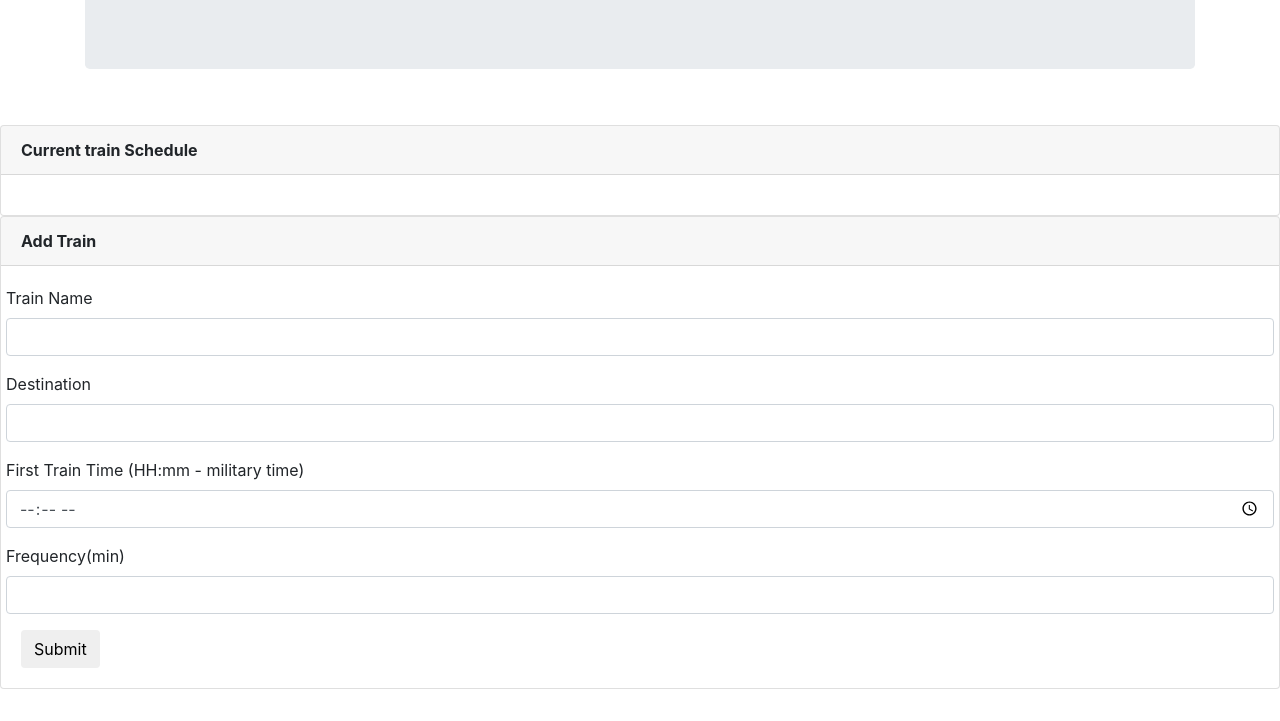
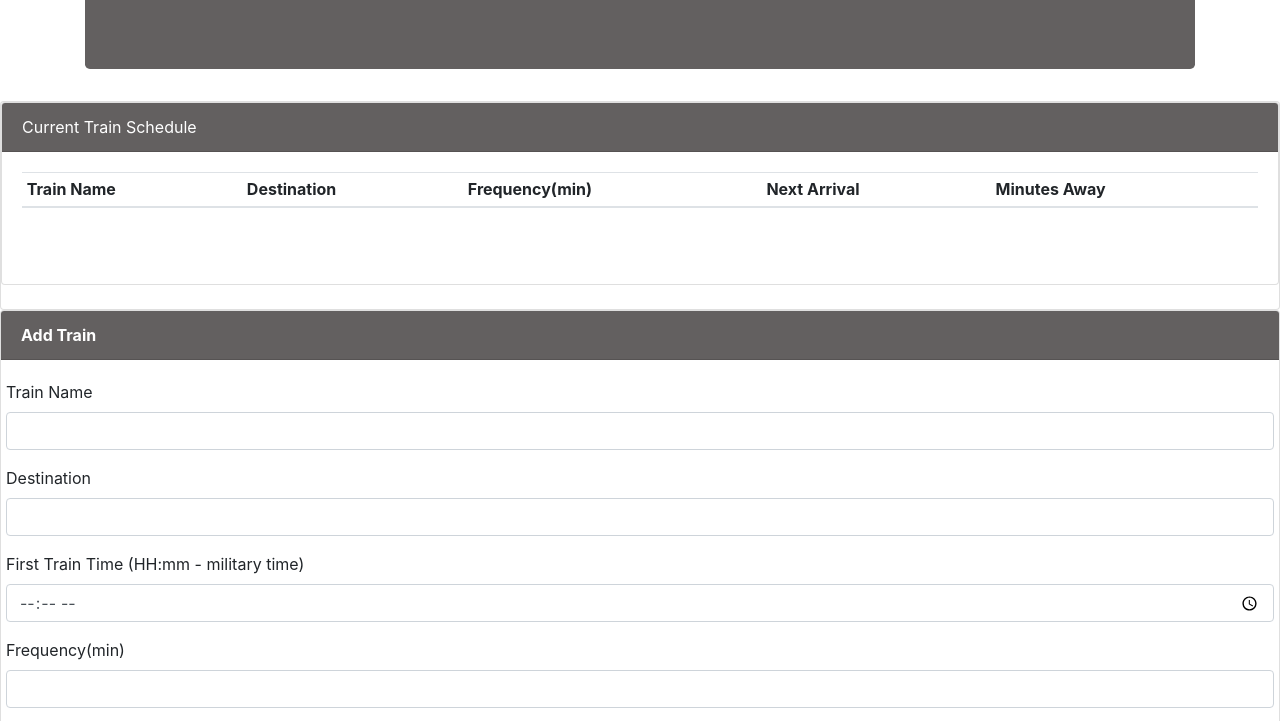
Before and after one commit to sallyalrawi/Train_Time, a plain HTML site: page index.html in a window 1280 px wide. Shown: the part 157-878 px from the top of the page. Before the commit the page ends 846 px from the top, so only its background shows below. Drawn offline with nearby package versions, Linux system fonts and the light colour scheme.

Commit message:
added js file

```diff
--- a/index.html
+++ b/index.html
@@ -3,16 +3,27 @@
   <head>
     <meta charset="utf-8">
     <title>Train_Time</title>
+
+    <!-- BOOTSTRAP -->
+    <link rel="stylesheet" href="https://stackpath.bootstrapcdn.com/bootstrap/4.1.3/css/bootstrap.min.css" integrity="sha384-MCw98/SFnGE8fJT3GXwEOngsV7Zt27NXFoaoApmYm81iuXoPkFOJwJ8ERdknLPMO" crossorigin="anonymous">
     <!-- FIREBASE  -->
     <script src="https://www.gstatic.com/firebasejs/5.8.0/firebase.js"></script>
+    <!-- Moment.js -->
+    <script src="https://cdnjs.cloudflare.com/ajax/libs/moment.js/2.22.2/moment.min.js"></script>
     <!-- JQUERY -->
     <script src="https://cdnjs.cloudflare.com/ajax/libs/jquery/3.2.1/jquery.min.js"></script>
-    <!-- BOOTSTRAP -->
-    <link rel="stylesheet" href="https://stackpath.bootstrapcdn.com/bootstrap/4.1.3/css/bootstrap.min.css" integrity="sha384-MCw98/SFnGE8fJT3GXwEOngsV7Zt27NXFoaoApmYm81iuXoPkFOJwJ8ERdknLPMO" crossorigin="anonymous">
+
+  <!-- <style>
+    #employee-table th,
+    td {
+      display: inline-block;
+      width: 16.575%;
+    }
+  </style> -->
   </head>
   <body>
     <div class="container">
-        <div class="jumbotron">
+        <div class="jumbotron" style="background-color: rgba(87, 84, 84, 0.925); color: white">
             <h1 class="text-center">Anytime is Train Time</h1>
             <h3 class="text-center">Choo Choo . Chee Chee</h3>
         </div>
@@ -20,35 +31,44 @@
 
        <!-- This row will handle all of the retrieved articles -->
        <div class="row">
-        <div class="col-sm-12">
-          <br>
 
-          <!-- This card will initially be made up of a card and wells for each of the articles retrieved -->
+        <div class="col-md-12">
+
+       <!-- This card will initially be made up of a card and wells for each of the articles retrieved -->
           <div class="card">
-
-            <!-- card Heading for the retrieved articles box -->
-            <div class="card-header">
-              <strong>
-                <i class="fa fa-table"></i>Current train Schedule</strong>
-            </div>
-
+       <!-- card Heading for the retrieved articles box -->
+        <div class="card mb-4">
+            <div class="card-header" style="background-color: rgba(87, 84, 84, 0.925); color: white">Current Train Schedule</div>
+            <div class="card-body">
+              <!-- creat a table to display the train-schedule content -->
+                <table class="table table-sm table-hover" id='train-schedule-table'>
+                    <thead>
+                      <tr>
+                        <th scope="col">Train Name</th>
+                        <th scope="col">Destination</th>
+                        <th scope="col">Frequency(min)</th>
+                        <th scope="col">Next Arrival</th>
+                        <th scope="col">Minutes Away</th>
+                      </tr>
+                    </thead>
+                    <tbody>
+                    </tbody>
+                  </table>
             <!-- This main card will hold each of the resulting articles -->
             <div class="card-body" id="schedule-section">
             </div>
           </div>
         </div>
       </div>
+
+    <!-- Sign-Up Card-->
     <div class="row">
-
-        <!-- Sign-Up Card-->
-        <div class="col-lg-12">
-          <div class="card card-default">
-         <strong>
-            <div class="card-header">
-            Add Train
-            </div></strong>
-
-            <div class="card-body">
+        <div class="col-md-12">
+          <div class="card mb-4">
+            <strong>
+              <div class="card-header" style="background-color: rgba(87, 84, 84, 0.925); color: white">Add Train</div>
+            </strong>
+              <div class="card-body">
 
               <!-- Add-Train Form-->
               <form role="form">
@@ -75,6 +95,7 @@
             </div>
           </div>
         </div>
-
+   <!-- JavaScript -->
+   <script src="app.js"></script>
   </body>
 </html>
```
Also changed, not shown: app.js (added).
